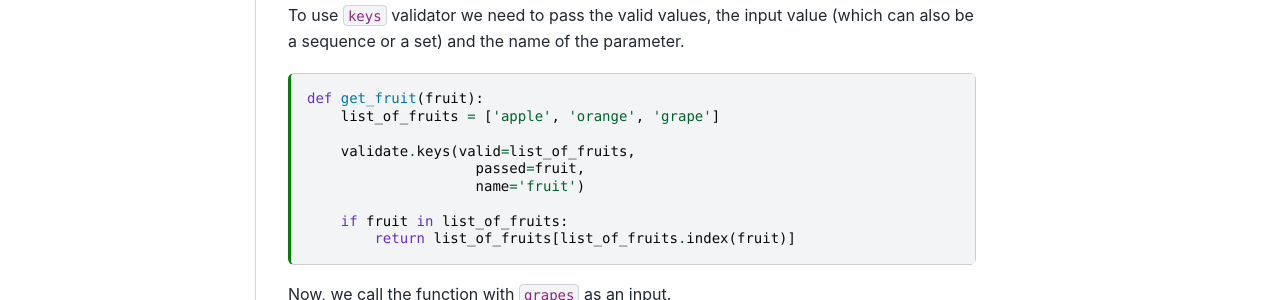
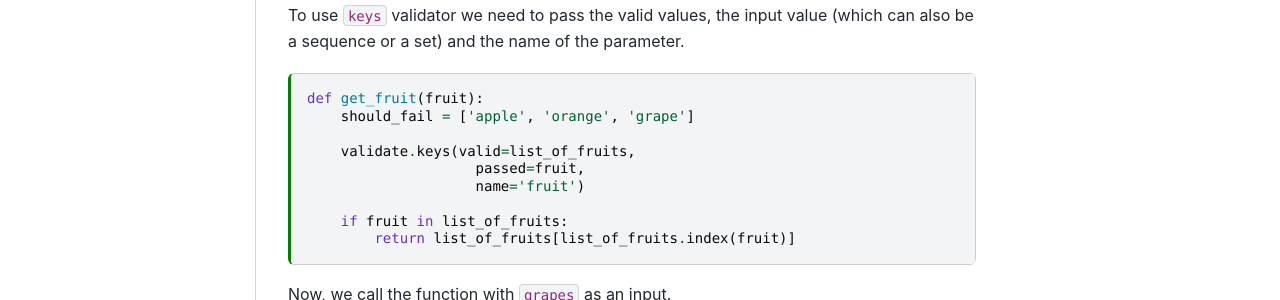
Before and after one commit to ploomber/core, a Jupyter Book: the page built from doc/validations.md, in a window 1280 px wide and 1385 px high. Shown: the part 849-1149 px from the top of the window. Built offline with Jupyter Book 1.0.4 settings and Sphinx 7.4.7 and the Sphinx Book theme 1.1.4, drawn with Linux system fonts in a browser that asks for light colours.

Commit message:
rtd should fail

````diff
--- a/doc/validations.md
+++ b/doc/validations.md
@@ -48,7 +48,7 @@ To use `keys` validator we need to pass the valid values, the input value (which
 
 ```{code-cell} ipython3
 def get_fruit(fruit):
-    list_of_fruits = ['apple', 'orange', 'grape']
+    should_fail = ['apple', 'orange', 'grape']
 
     validate.keys(valid=list_of_fruits,
                     passed=fruit,
````
